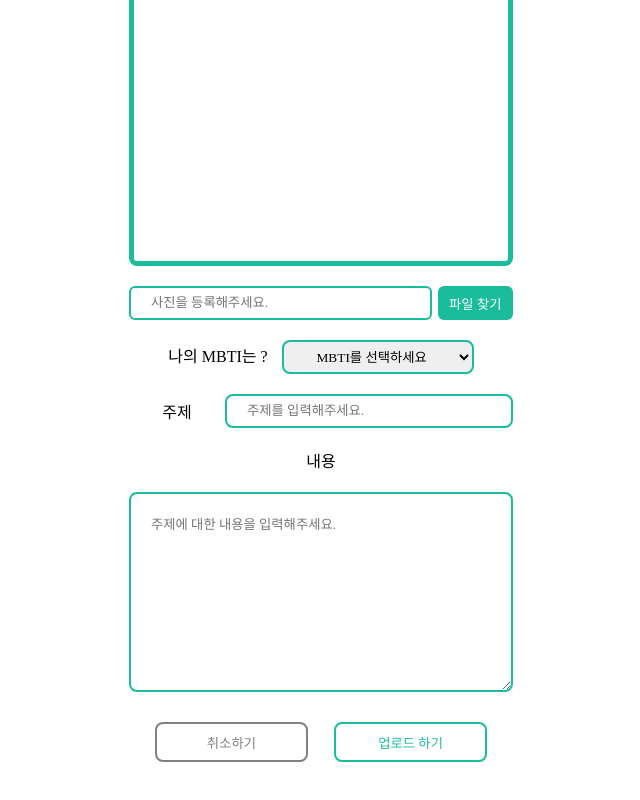
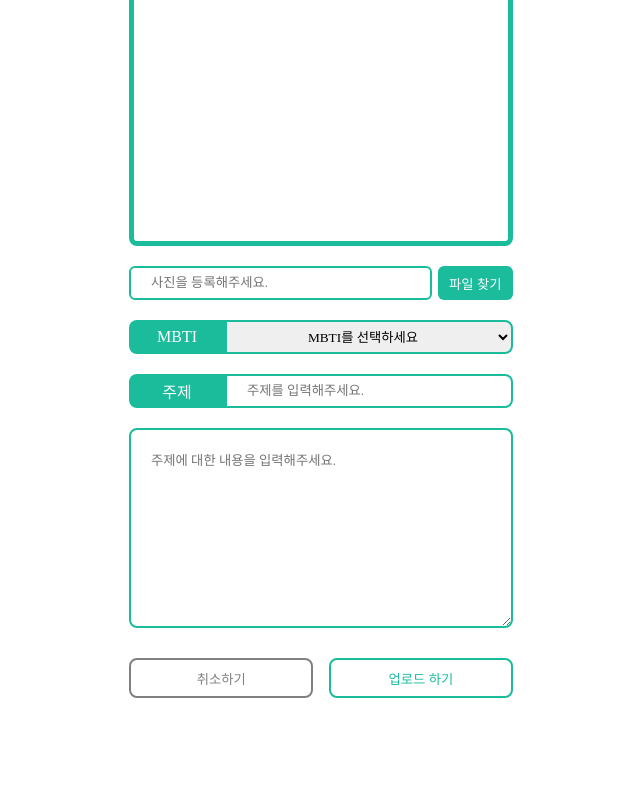
Before and after one commit to JJSEONG/React-MiniProject, a React (Create React App) app: page /newBoards in a window 1280 px wide. Shown: the part 338-1138 px from the top of the page, without its empty margins (319-959 px from the left). After the commit the page ends 1086 px from the top, so only its background shows below. Built offline with nearby package versions, Linux system fonts and the light colour scheme; a web font is replaced by a local one.

Commit message:
addPage 변경

```diff
--- a/src/components/AddPost.js
+++ b/src/components/AddPost.js
@@ -22,8 +22,8 @@ const AddPost = () => {
           <input type="file" id="file" style={{display: "none"}} />
         </Filewrap>
         <MbtiWrap>
-          <form style={{ width: "100%", margin: "0 auto" }}>
-            <label htmlFor="mbti">나의 MBTI는 ? </label>
+          <form style={{ display:"flex", justifyContent:"space-between", alignItems:"center", width: "100%", height: "34px", margin: "0 auto" }}>
+            <SelectLabel htmlFor="mbti">MBTI</SelectLabel>
             <SelectBtn defaultValue="default" id="mbti" name="mbti">
               <option value="default" disabled>MBTI를 선택하세요</option>
               <option value="ISTJ">ISTJ [세상의 소금형]</option>
@@ -51,7 +51,6 @@ const AddPost = () => {
             <input type="text" id="topic" placeholder='주제를 입력해주세요.' />
           </Topic>
           <Desc>
-            <label htmlFor="desc">내용</label>
             <textarea id="desc" cols="30" rows="10" placeholder='주제에 대한 내용을 입력해주세요.'></textarea>
           </Desc>
         </DescWrap>
@@ -77,7 +76,7 @@ const MainWrap = styled.div`
 `
 
 const SubTitle = styled.h2`
-  margin: 140px auto 30px;
+  margin: 120px auto 30px;
   font-family: 'Russo One',sans-serif;
   font-size: 28px;
   font-style: italic;
@@ -145,12 +144,23 @@ const MbtiWrap = styled.div`
   align-items: center;
 `
 
+const SelectLabel = styled.label`
+  width: 25%;
+  height: 100%;
+  display: flex;
+  justify-Content: center;
+  align-items: center;
+  text-align: center;
+  border-radius: 8px 0 0 8px;
+  background-color: #1ABC9C;
+  color: white;
+`
+
 const SelectBtn = styled.select`
-  width: 50%;
-  height: 34px;
+  width: 75%;
+  height: 100%;
   border: 2px solid #1ABC9C;
-  border-radius: 8px;
-  margin-left: 10px;
+  border-radius: 0 8px 8px 0;
   padding: 5px;
   box-sizing: border-box;
   outline: none;
@@ -178,13 +188,16 @@ const Topic = styled.div`
     display: flex;
     justify-content: center;
     align-items: center;
+    background-color: #1ABC9C;
+    border-radius: 8px 0 0 8px;
+    color: white;
   }
   input {
     width: 75%;
     height: 100%;
     box-sizing: border-box;
     border: 2px solid #1ABC9C;
-    border-radius: 8px;
+    border-radius: 0 8px 8px 0;
     padding: 4px 20px;
     outline: none;
   }
@@ -199,7 +212,7 @@ const Desc = styled.div`
   textarea {
     width: 100%;
     height: 200px;
-    margin: 20px auto;
+    margin: 0 auto 20px;
     box-sizing: border-box;
     border: 2px solid #1ABC9C;
     border-radius: 8px;
@@ -212,11 +225,11 @@ const BtnWrap = styled.div`
   width: 100%;
   height: 40px;
   display: flex;
-  justify-content: space-evenly;
+  justify-content: space-between;
   align-items: center;
   margin: 10px 0 50px;
   button {
-    width: 40%;
+    width: 48%;
     height: 100%;
     background-color: transparent;
     border: 2px solid #1ABC9C;
@@ -224,6 +237,7 @@ const BtnWrap = styled.div`
     border-radius: 8px;
     outline: none;
     cursor: pointer;
+    transition: 0.5s;
   }
   button:first-child {
     border: 2px solid gray;
```
